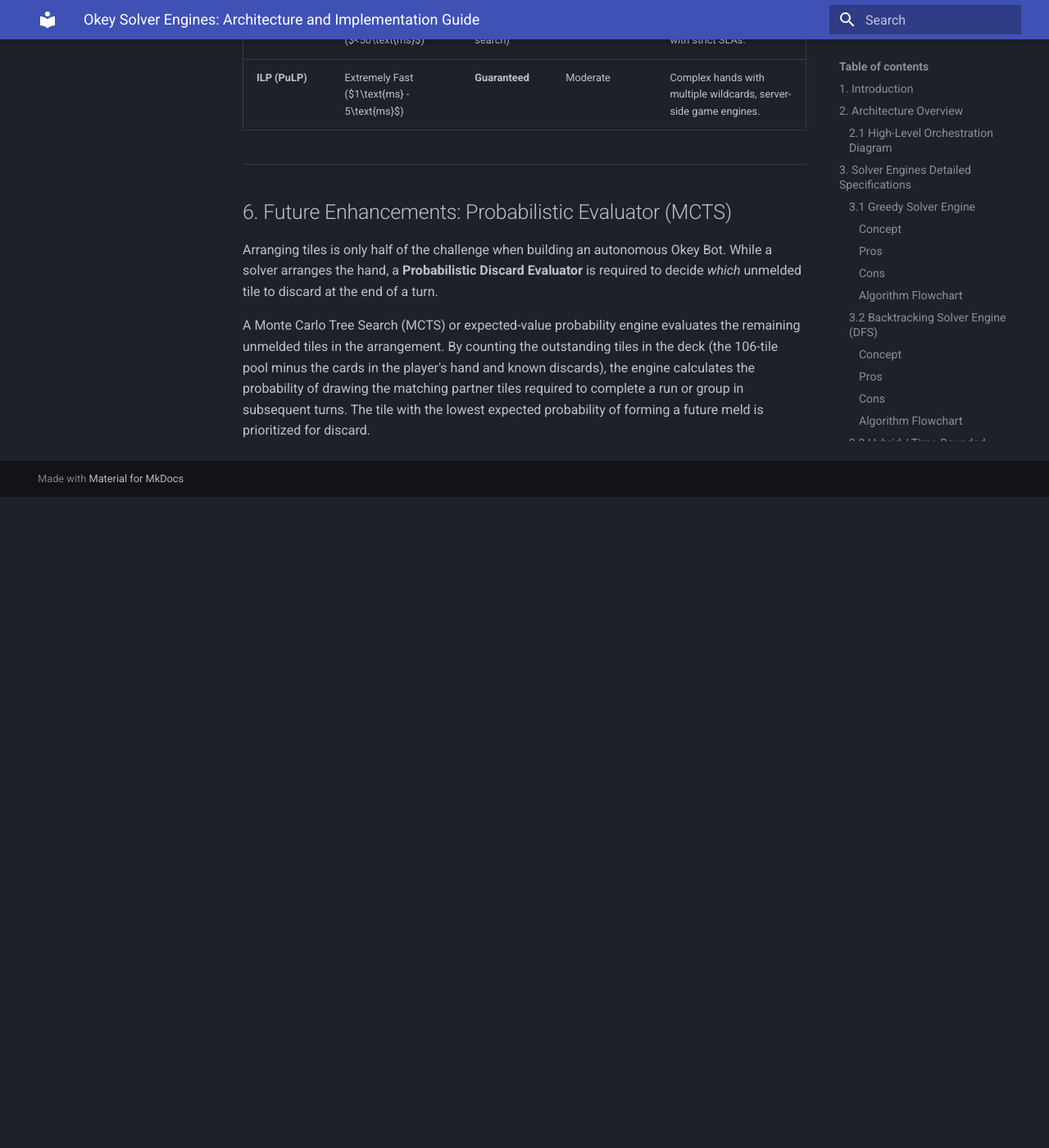
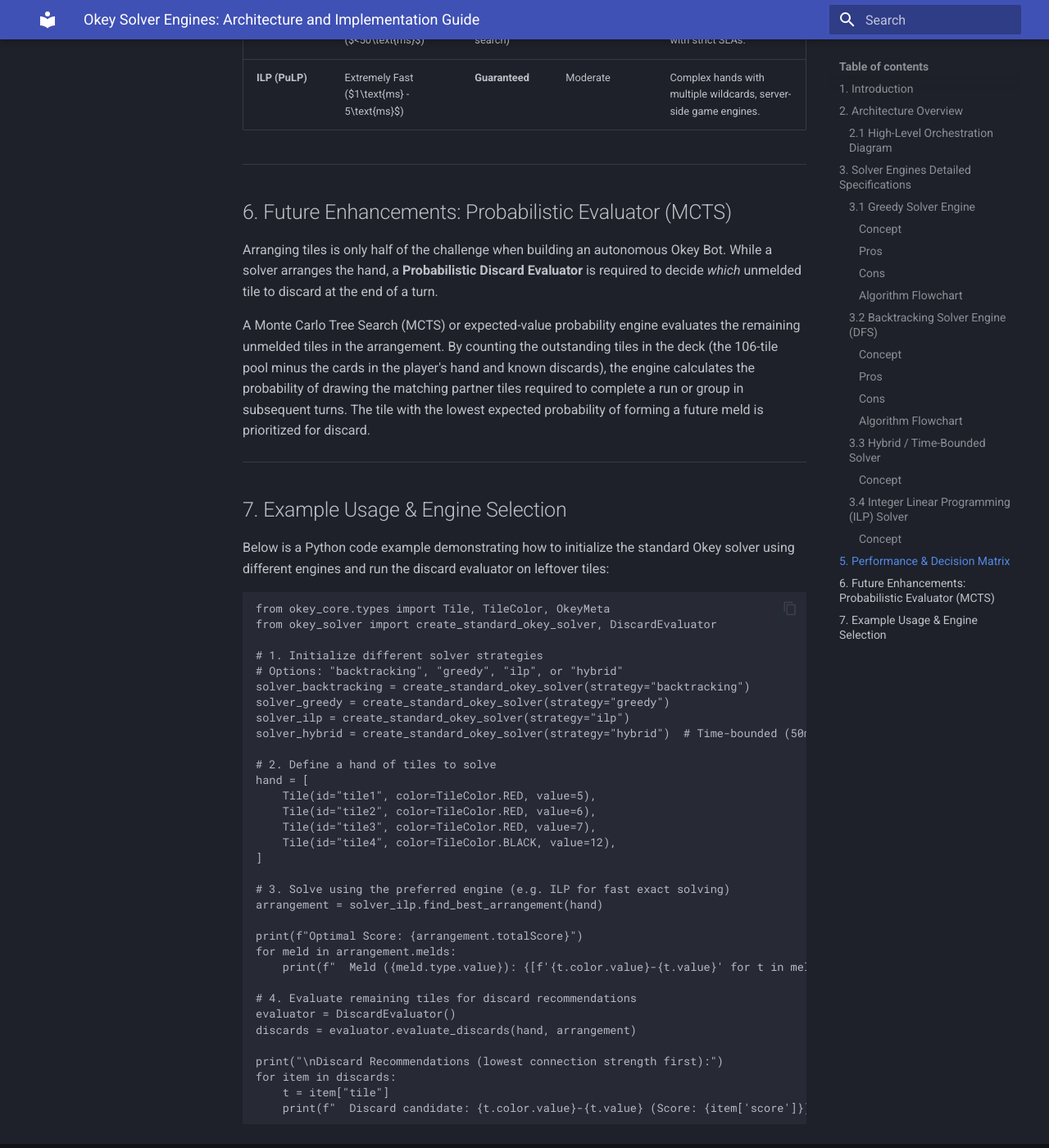
Before and after one commit to AtaCanYmc/okey-solver-py, an MkDocs documentation site: the page built from docs/SOLVER_ENGINES.md, in a window 1280 px wide and 1400 px high, scrolled down 4622 px. Shown: the whole window at 82% size. Built offline with MkDocs 1.6.1 and Material for MkDocs 9.7.7, drawn with Linux system fonts in a browser that asks for light colours; before the commit the page ends 5228 px from its top, so only the background shows below that.

Commit message:
feat: add example usage and engine selection section to SOLVER_ENGINES.md

````diff
--- a/docs/SOLVER_ENGINES.md
+++ b/docs/SOLVER_ENGINES.md
@@ -158,3 +158,45 @@ This formulation is solved using standard solver libraries like `pulp` (invoking
 Arranging tiles is only half of the challenge when building an autonomous Okey Bot. While a solver arranges the hand, a **Probabilistic Discard Evaluator** is required to decide *which* unmelded tile to discard at the end of a turn.
 
 A Monte Carlo Tree Search (MCTS) or expected-value probability engine evaluates the remaining unmelded tiles in the arrangement. By counting the outstanding tiles in the deck (the 106-tile pool minus the cards in the player's hand and known discards), the engine calculates the probability of drawing the matching partner tiles required to complete a run or group in subsequent turns. The tile with the lowest expected probability of forming a future meld is prioritized for discard.
+
+---
+
+## 7. Example Usage & Engine Selection
+
+Below is a Python code example demonstrating how to initialize the standard Okey solver using different engines and run the discard evaluator on leftover tiles:
+
+```python
+from okey_core.types import Tile, TileColor, OkeyMeta
+from okey_solver import create_standard_okey_solver, DiscardEvaluator
+
+# 1. Initialize different solver strategies
+# Options: "backtracking", "greedy", "ilp", or "hybrid"
+solver_backtracking = create_standard_okey_solver(strategy="backtracking")
+solver_greedy = create_standard_okey_solver(strategy="greedy")
+solver_ilp = create_standard_okey_solver(strategy="ilp")
+solver_hybrid = create_standard_okey_solver(strategy="hybrid")  # Time-bounded (50ms)
+
+# 2. Define a hand of tiles to solve
+hand = [
+    Tile(id="tile1", color=TileColor.RED, value=5),
+    Tile(id="tile2", color=TileColor.RED, value=6),
+    Tile(id="tile3", color=TileColor.RED, value=7),
+    Tile(id="tile4", color=TileColor.BLACK, value=12),
+]
+
+# 3. Solve using the preferred engine (e.g. ILP for fast exact solving)
+arrangement = solver_ilp.find_best_arrangement(hand)
+
+print(f"Optimal Score: {arrangement.totalScore}")
+for meld in arrangement.melds:
+    print(f"  Meld ({meld.type.value}): {[f'{t.color.value}-{t.value}' for t in meld.tiles]}")
+
+# 4. Evaluate remaining tiles for discard recommendations
+evaluator = DiscardEvaluator()
+discards = evaluator.evaluate_discards(hand, arrangement)
+
+print("\nDiscard Recommendations (lowest connection strength first):")
+for item in discards:
+    t = item["tile"]
+    print(f"  Discard candidate: {t.color.value}-{t.value} (Score: {item['score']}) - {item['explanation']}")
+```
````
